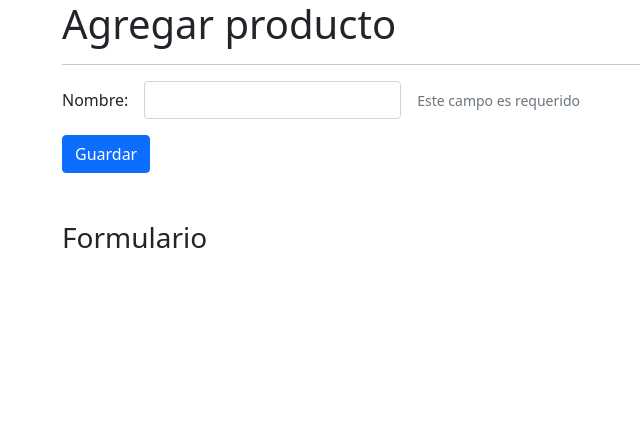
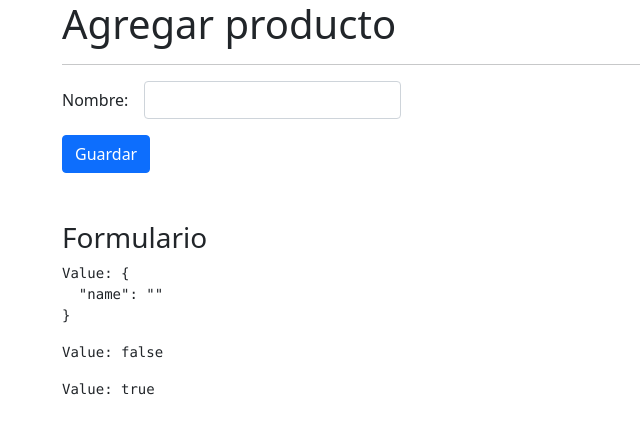
Before and after one commit to Roger-Ryes/AngularLast_Topics, an Angular app: page /product/agregar in a window 1280 px wide. Shown: the top 434 px of the page, without its empty margins (20-660 px from the left). Built offline with nearby package versions, Linux system fonts and the light colour scheme.

Commit message:
FormGroup y FormBuilder

```diff
--- a/src/app/product/pages/add/add.component.html
+++ b/src/app/product/pages/add/add.component.html
@@ -1,16 +1,17 @@
 <h1>Agregar producto</h1>
 <hr>
 
-<form action="">
+<form [formGroup]="myForm">
     <div class="row g-3 align-items-center mb-3">
         <div class="col-auto">
             <label class="col-form-label">Nombre:</label>
         </div>
         <div class="col-auto">
-            <input class="form-control">
+            <input class="form-control"
+                    formControlName="name">
         </div>
         <div class="col-auto">
-            <span class="form-text">Este campo es requerido</span>
+            <span *ngIf="haveError('name')" class="form-text">Este campo es requerido</span>
         </div>
     </div>
 
@@ -24,3 +25,6 @@
 </form>
 
 <h3 class="mt-5">Formulario</h3>
+<pre>Value: {{ myForm.value | json }}</pre>
+<pre>Value: {{ myForm.valid }}</pre>
+<pre>Value: {{ myForm.invalid }}</pre>
--- a/src/app/product/pages/add/add.component.ts
+++ b/src/app/product/pages/add/add.component.ts
@@ -1,4 +1,5 @@
 import { Component, OnInit } from '@angular/core';
+import { FormBuilder, FormGroup, Validators } from '@angular/forms';
 
 @Component({
   selector: 'app-add',
@@ -8,9 +9,16 @@ import { Component, OnInit } from '@angular/core';
 })
 export class AddComponent implements OnInit {
 
-  constructor() { }
+  myForm: FormGroup = this.fb.group({
+    name: ['', [Validators.required]]
+  });
+
+  constructor(private fb: FormBuilder) { }
 
   ngOnInit(): void {
   }
 
+  haveError(field: string): boolean {
+    return this.myForm.get(field)?.invalid && this.myForm.get('name')?.touched || false;
+  }
 }
--- a/src/app/product/product.module.ts
+++ b/src/app/product/product.module.ts
@@ -1,6 +1,7 @@
 import { NgModule } from '@angular/core';
 import { CommonModule } from '@angular/common';
 
+import { ReactiveFormsModule } from '@angular/forms';
 import { ProductRoutingModule } from './product-routing.module';
 import { AddComponent } from './pages/add/add.component';
 
@@ -11,7 +12,8 @@ import { AddComponent } from './pages/add/add.component';
   ],
   imports: [
     CommonModule,
-    ProductRoutingModule
+    ProductRoutingModule,
+    ReactiveFormsModule
   ]
 })
 export class ProductModule { }
```
